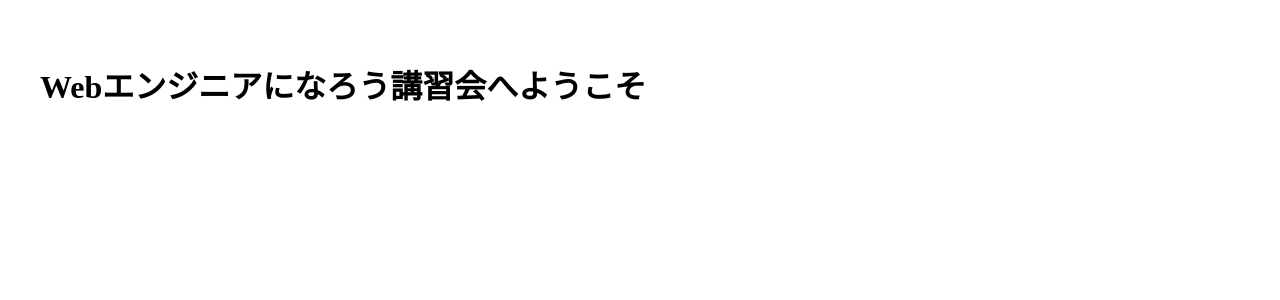
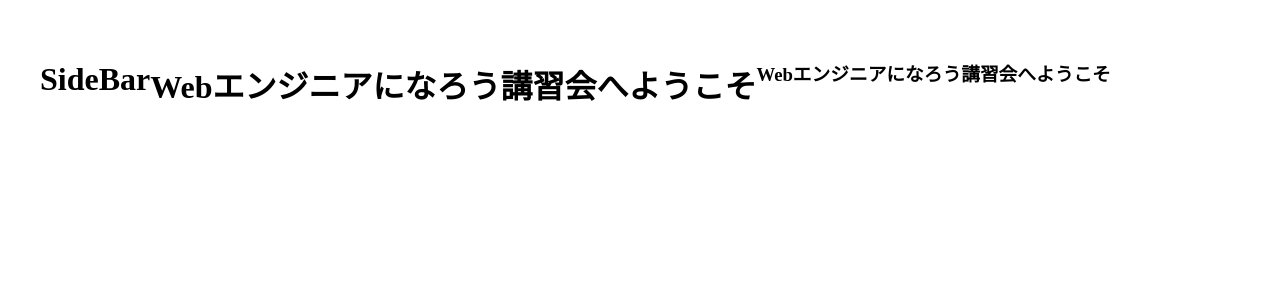
Before and after one commit to toripoke/pi, a Vue app: page / in a window 1280 px wide. Shown: the top 300 px of the page. Built offline with nearby package versions, Linux system fonts and the light colour scheme; the HTML template or start-up script is replaced by a standard one.

Commit message:
yokonarabi

```diff
--- a/src/App.vue
+++ b/src/App.vue
@@ -1,10 +1,17 @@
 <script setup lang="ts">
+import SideBar from './components/SideBar.vue'
+import SampleComponent from './components/SampleComponent.vue'
 import WelcomeMessage from './components/WelcomeMessage.vue'
+
 </script>
 
 <template>
   <main>
-    <WelcomeMessage msg="Webエンジニアになろう講習会へようこそ" />
+    <div class="horizontal">
+      <SideBar />
+      <WelcomeMessage msg="Webエンジニアになろう講習会へようこそ" />
+      <SampleComponent msg="Webエンジニアになろう講習会へようこそ" />
+    </div>
   </main>
 </template>
 
@@ -12,4 +19,9 @@ import WelcomeMessage from './components/WelcomeMessage.vue'
 main {
   padding: 2rem;
 }
+
+.horizontal{
+  display : flex;
+  flex-direction : row;
+}
 </style>
--- /dev/null
+++ b/src/components/SampleComponent.vue
@@ -0,0 +1,9 @@
+<script setup lang="ts">
+defineProps<{
+  msg: string
+}>()
+</script>
+
+<template>
+  <h3>{{ msg }}</h3>
+</template>
--- /dev/null
+++ b/src/components/SideBar.vue
@@ -0,0 +1,3 @@
+<template>
+    <h1>SideBar</h1>
+</template>
```
